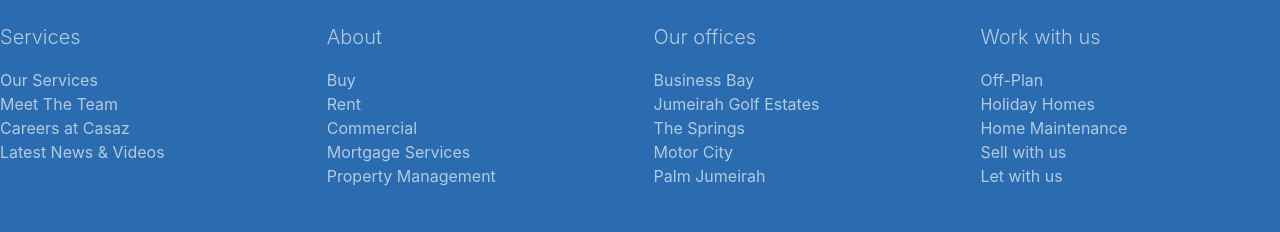
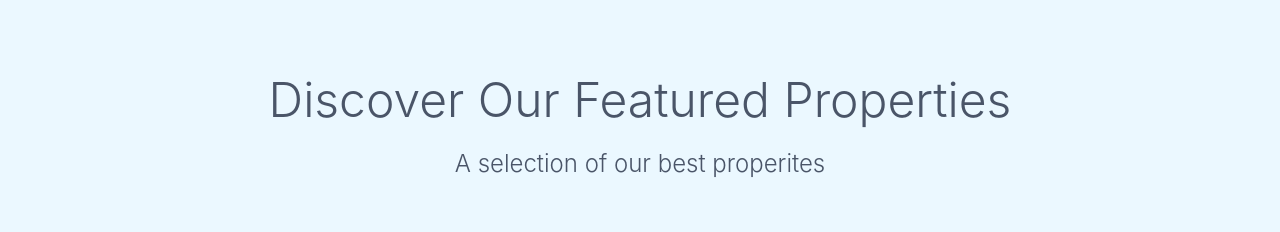
Before and after one commit to filiptrifunovic-mile/estate, a Next.js app: page / in a window 1280 px wide. Shown: the part 506-738 px from the top of the page. Built offline with nearby package versions, Linux system fonts and the light colour scheme.

Commit message:
featured properties component

```diff
--- /dev/null
+++ b/features/Home/components/FeaturedProperties/FeaturedProperties.js
@@ -0,0 +1,36 @@
+import { Box, Text } from "@chakra-ui/react";
+
+const FeaturedProperties = ({ featuredProperties }) => {
+  return (
+    <Box backgroundColor="blue.50">
+      <Box
+        maxWidth="1280px"
+        margin="0 auto"
+        color="gray.600"
+        paddingY={{ base: "3rem", sm: "6rem" }}
+      >
+        <Text
+          fontSize={{ base: "4xl", sm: "5xl" }}
+          lineHeight="shorter"
+          fontWeight="light"
+          paddingX="2rem"
+          textAlign="center"
+        >
+          Discover Our Featured Properties
+        </Text>
+        <Text
+          fontSize="2xl"
+          fontWeight="light"
+          marginTop="1rem"
+          marginBottom="3rem"
+          paddingX="2rem"
+          textAlign="center"
+        >
+          A selection of our best properites
+        </Text>
+      </Box>
+    </Box>
+  );
+};
+
+export default FeaturedProperties;
--- /dev/null
+++ b/features/Home/components/FeaturedProperties/index.js
@@ -0,0 +1 @@
+export { default } from "./FeaturedProperties";
--- a/pages/index.js
+++ b/pages/index.js
@@ -1,10 +1,19 @@
+import FeaturedProperties from "@/features/Home/components/FeaturedProperties";
 import HeroBanner from "@/features/Home/components/HeroBanner";
 import DefaultLayout from "@/features/Layouts/DefaultLayout";
 
-export default function Home() {
+export default function Home({ featuredProperties }) {
   return (
     <DefaultLayout>
       <HeroBanner />
+      <FeaturedProperties featuredProperties={featuredProperties} />
     </DefaultLayout>
   );
 }
+
+export async function getStaticProps() {
+  const { hits } = require("@/features/data/properties");
+  return {
+    props: { featuredProperties: hits },
+  };
+}
```
